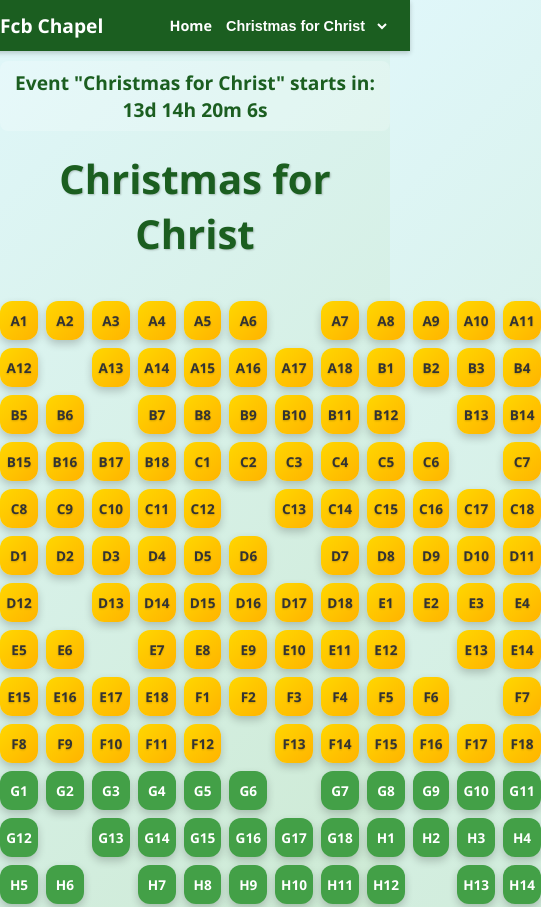
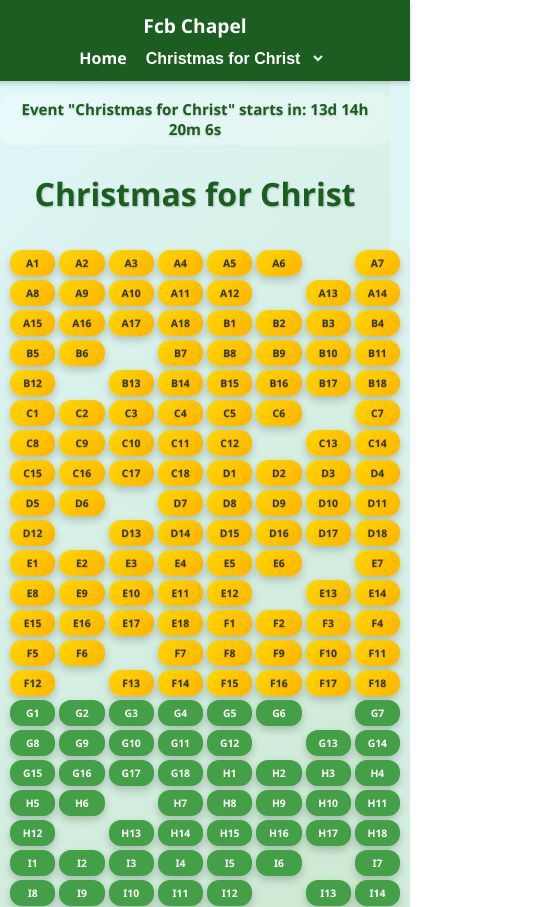
Before and after one commit to Lucifurge/FcbChapelSeatingArrangement, a plain HTML site: page index.html in a window 390 px wide. Shown: the top 907 px of the page, 541 px wide, since content can reach past the window. Drawn offline with Linux system fonts and the light colour scheme; no server answers.

Commit message:
Update index.html

```diff
--- a/index.html
+++ b/index.html
@@ -5,6 +5,7 @@
 <meta name="viewport" content="width=device-width, initial-scale=1.0" />
 <title>FCB Chapel Seating</title>
 <style>
+  /* ---------- Body & Fonts ---------- */
   body {
     font-family: 'Segoe UI', Tahoma, Geneva, Verdana, sans-serif;
     background: linear-gradient(135deg, #e0f7fa, #c8e6c9);
@@ -16,7 +17,7 @@
     align-items: center;
   }
 
-  /* Navbar */
+  /* ---------- Navbar ---------- */
   nav {
     width: 100%;
     background: #1b5e20;
@@ -29,13 +30,19 @@
     position: sticky;
     top: 0;
     z-index: 100;
+    flex-wrap: wrap;
   }
   nav h2 { margin: 0; font-size: 1.5rem; }
-  .nav-links { display: flex; align-items: center; }
+  .nav-links {
+    display: flex;
+    align-items: center;
+    flex-wrap: wrap;
+    margin-top: 8px;
+  }
   .nav-links a, .nav-links select {
     color: white;
     text-decoration: none;
-    margin-left: 20px;
+    margin-left: 15px;
     font-weight: bold;
     transition: color 0.2s;
     background: transparent;
@@ -46,38 +53,44 @@
   .nav-links a:hover { color: #ffd700; }
   .nav-links select { color: white; }
 
-  /* Countdown */
+  /* ---------- Countdown ---------- */
   #countdown {
-    font-size: 1.2rem;
-    margin-top: 10px;
+    font-size: 1.1rem;
+    margin: 12px auto;
     text-align: center;
-    background: rgba(255,255,255,0.2);
+    background: rgba(255,255,255,0.25);
     padding: 8px 12px;
-    border-radius: 8px;
+    border-radius: 10px;
     font-weight: bold;
     color: #1b5e20;
-    min-width: 300px;
+    min-width: 250px;
+    text-shadow: 0 1px 2px rgba(0,0,0,0.2);
   }
 
+  /* ---------- Title ---------- */
   h1 {
     text-align: center;
     color: #1b5e20;
     font-weight: 900;
-    margin: 20px 0;
+    margin: 15px 0;
     text-shadow: 1px 1px 2px rgba(0,0,0,0.2);
-    font-size: 2.5rem;
+    font-size: 2rem;
   }
 
+  /* ---------- Grid ---------- */
   #grid {
     display: grid;
     grid-template-columns: repeat(20, 1fr);
     gap: 10px;
     max-width: 1200px;
     margin: 20px auto;
+    width: 100%;
+    padding: 0 10px;
   }
 
+  /* ---------- Seat Styles ---------- */
   .seat {
-    padding: 14px 10px;
+    padding: 12px 8px;
     text-align: center;
     border-radius: 12px;
     cursor: pointer;
@@ -88,6 +101,7 @@
     transition: all 0.3s ease;
     position: relative;
     user-select: none;
+    font-size: 0.9rem;
   }
   .seat:hover {
     transform: scale(1.15);
@@ -97,6 +111,7 @@
   .taken { background: #9e9e9e !important; cursor: not-allowed; color: white !important; text-decoration: line-through; box-shadow: inset 0 0 8px rgba(0,0,0,0.3);}
   .space { visibility: hidden; }
 
+  /* Tooltip */
   .seat[data-timestamp]:hover::after {
     content: attr(data-timestamp);
     position: absolute;
@@ -107,7 +122,7 @@
     color: #fff;
     padding: 4px 10px;
     border-radius: 6px;
-    font-size: 13px;
+    font-size: 12px;
     white-space: nowrap;
     pointer-events: none;
     opacity: 0;
@@ -115,11 +130,21 @@
   }
   .seat[data-timestamp]:hover::after { opacity: 1; }
 
+  /* ---------- Mobile Responsiveness ---------- */
+  @media(max-width: 1024px){
+    #grid { grid-template-columns: repeat(16, 1fr); gap: 8px; }
+  }
   @media(max-width: 768px){
-    #grid { grid-template-columns: repeat(12, 1fr); gap: 8px; }
-    .seat { padding: 10px 6px; font-size: 0.85rem; }
-    nav h2 { font-size: 1.2rem; }
-    .nav-links a, .nav-links select { margin-left: 10px; font-size: 0.9rem; }
+    #grid { grid-template-columns: repeat(12, 1fr); gap: 6px; }
+    .seat { font-size: 0.75rem; padding: 8px 5px; }
+    nav { justify-content: center; }
+    .nav-links { margin-top: 8px; justify-content: center; }
+    nav h2 { font-size: 1.2rem; text-align: center; width: 100%; }
+  }
+  @media(max-width: 480px){
+    #grid { grid-template-columns: repeat(8, 1fr); gap: 4px; }
+    .seat { font-size: 0.65rem; padding: 6px 3px; }
+    #countdown { font-size: 0.95rem; padding: 6px 8px; }
   }
 </style>
 </head>
@@ -149,9 +174,8 @@ const rows = 12;
 const seatsPerRow = 18;
 const grid = document.getElementById('grid');
 const API_URL = "https://script.google.com/macros/s/AKfycbxeZwyYbQX55n0ZIC0EkcYSYk4WQrJLHgt4a4liR__p8RTjUX86L9UzehW1cb1_Ua30/exec";
-const saved = {}; // seat -> { name, timestamp }
+const saved = {};
 
-// Event info
 const events = {
   christmas: { name: "Christmas for Christ", date: "December 9, 2025 00:00:00" },
   newyear: { name: "New Year Celebration", date: "January 1, 2026 00:00:00" },
@@ -160,7 +184,7 @@ const events = {
 
 let countdownInterval;
 
-// ---------- Load Reservations ----------
+// Load Reservations
 async function loadReservations() {
   try {
     const res = await fetch(API_URL);
@@ -181,7 +205,7 @@ async function loadReservations() {
   }
 }
 
-// ---------- Build Seats ----------
+// Build Seats
 function buildSeats() {
   grid.innerHTML = '';
   for (let r = 0; r < rows; r++) {
@@ -223,7 +247,7 @@ function buildSeats() {
   }
 }
 
-// ---------- Countdown Timer ----------
+// Countdown Timer
 function startCountdown(eventKey) {
   const countdownEl = document.getElementById('countdown');
   const eventTitle = document.getElementById('eventTitle');
@@ -252,12 +276,12 @@ function startCountdown(eventKey) {
   }, 1000);
 }
 
-// ---------- Event Selector ----------
+// Event Selector
 document.getElementById('eventSelector').addEventListener('change', (e) => {
   startCountdown(e.target.value);
 });
 
-// ---------- Initialize ----------
+// Initialize
 loadReservations();
 startCountdown('christmas');
 </script>
```
